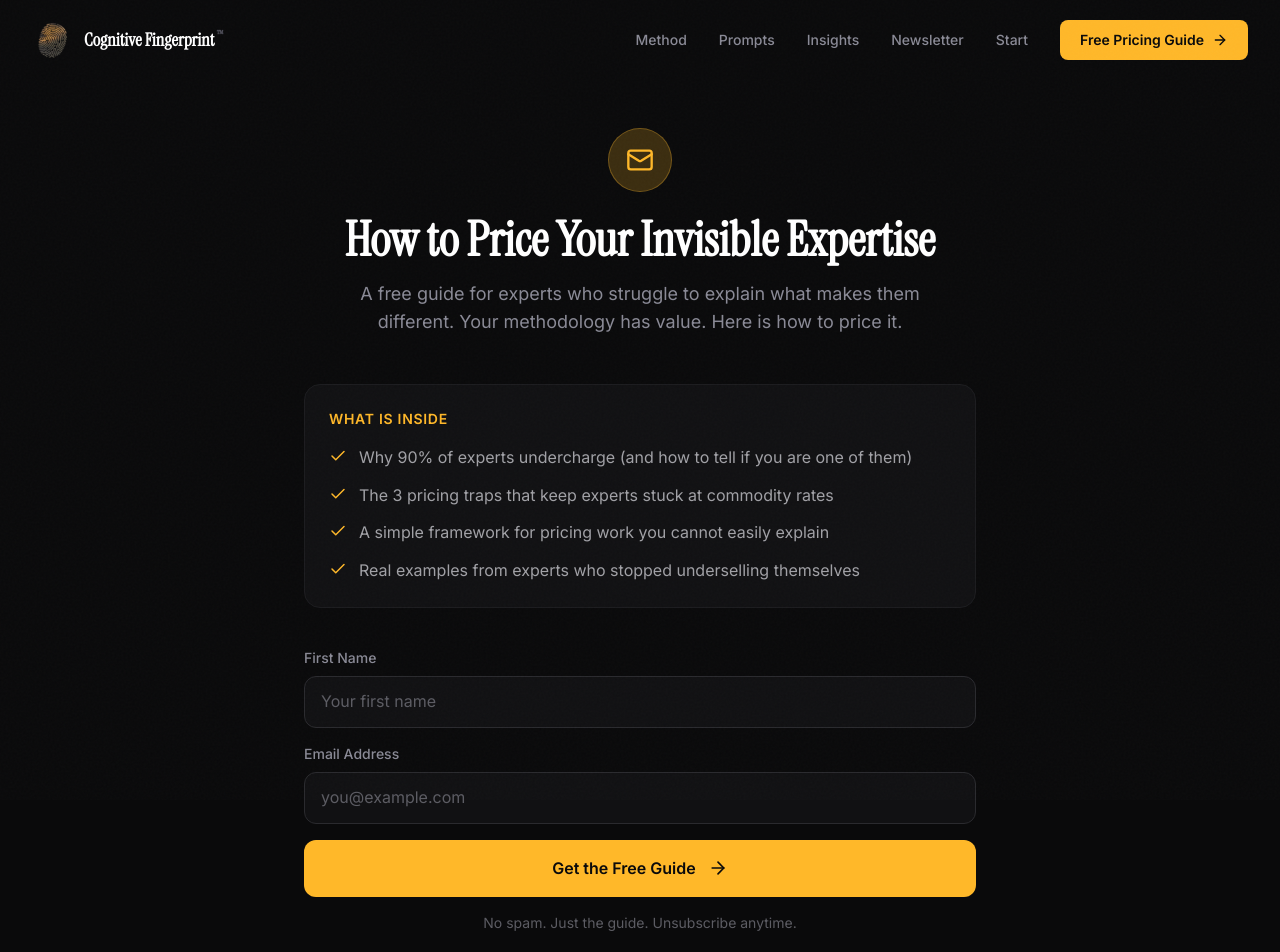
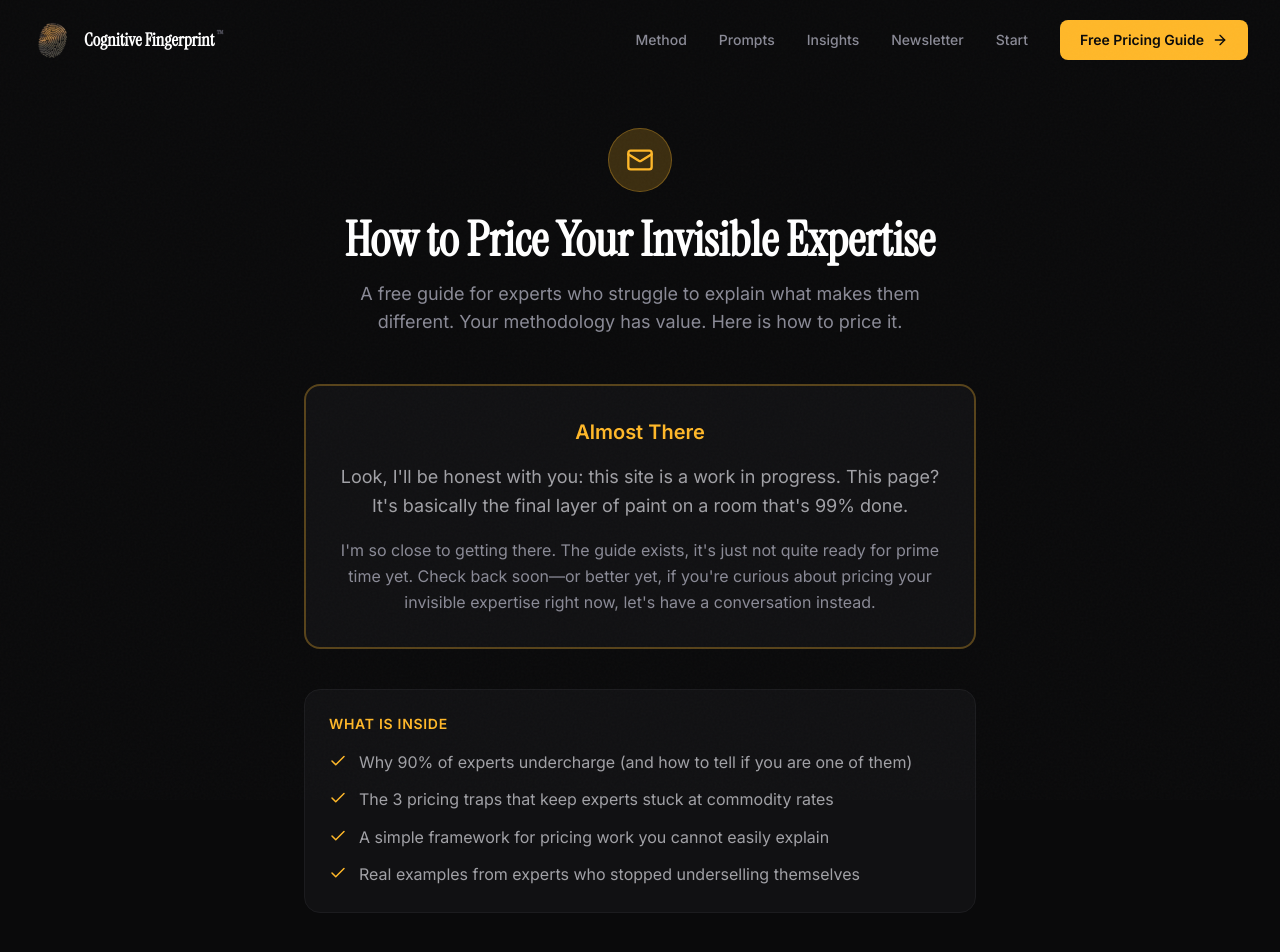
Before and after one commit to bernsmp/cf-landing-page, a Next.js app: page /assessment in a window 1280 px wide. Shown: the top 952 px of the page. Built offline with nearby package versions, Linux system fonts and the light colour scheme.

Commit message:
Add coming soon notice to pricing guide - remove email collection

```diff
--- a/app/assessment/page.tsx
+++ b/app/assessment/page.tsx
@@ -1,46 +1,13 @@
 'use client';
 
-import React, { useState, FormEvent } from 'react';
+import React from 'react';
 import Link from 'next/link';
-import { motion, AnimatePresence } from 'framer-motion';
+import { motion } from 'framer-motion';
 import { Navigation } from '@/components/layout/Navigation';
 import { Footer } from '@/components/layout/Footer';
-import { ArrowRight, Check, Mail, Loader2, Calendar } from 'lucide-react';
+import { Check, Mail, Calendar, ArrowRight } from 'lucide-react';
 
 export default function PricingGuidePage() {
-  const [email, setEmail] = useState('');
-  const [firstName, setFirstName] = useState('');
-  const [loading, setLoading] = useState(false);
-  const [success, setSuccess] = useState(false);
-  const [error, setError] = useState('');
-
-  const handleSubmit = async (e: FormEvent) => {
-    e.preventDefault();
-    setError('');
-    setLoading(true);
-
-    try {
-      const response = await fetch('/api/convertkit/subscribe', {
-        method: 'POST',
-        headers: { 'Content-Type': 'application/json' },
-        body: JSON.stringify({
-          email,
-          firstName,
-          leadMagnet: 'pricing-guide'
-        })
-      });
-
-      if (response.ok) {
-        setSuccess(true);
-      } else {
-        setError('Something went wrong. Please try again.');
-      }
-    } catch {
-      setError('Something went wrong. Please try again.');
-    }
-
-    setLoading(false);
-  };
 
   const benefits = [
     'Why 90% of experts undercharge (and how to tell if you are one of them)',
@@ -56,13 +23,9 @@ export default function PricingGuidePage() {
 
       <main className="pt-32 pb-20 px-6 lg:px-8">
         <div className="max-w-2xl mx-auto">
-          <AnimatePresence mode="wait">
-            {!success ? (
           <motion.div
-                key="form"
             initial={{ opacity: 0, y: 30 }}
             animate={{ opacity: 1, y: 0 }}
-                exit={{ opacity: 0, y: -30 }}
           >
             {/* Header */}
             <div className="text-center mb-12">
@@ -83,11 +46,34 @@ export default function PricingGuidePage() {
               </p>
             </div>
 
+            {/* Coming Soon Notice */}
+            <motion.div
+              initial={{ opacity: 0, y: 20 }}
+              animate={{ opacity: 1, y: 0 }}
+              transition={{ delay: 0.1 }}
+              className="mb-10 p-8 rounded-2xl bg-[var(--grey-900)] border-2 border-[var(--brand-gold)]/30"
+            >
+              <div className="text-center">
+                <h3 className="text-xl font-semibold text-[var(--brand-gold)] mb-4">
+                  Almost There
+                </h3>
+                <p className="text-[var(--grey-300)] text-lg leading-relaxed mb-4">
+                  Look, I'll be honest with you: this site is a work in progress.
+                  This page? It's basically the final layer of paint on a room that's 99% done.
+                </p>
+                <p className="text-[var(--grey-400)] leading-relaxed">
+                  I'm so close to getting there. The guide exists, it's just not quite ready for prime time yet.
+                  Check back soon—or better yet, if you're curious about pricing your invisible expertise right now,
+                  let's have a conversation instead.
+                </p>
+              </div>
+            </motion.div>
+
             {/* What's Inside */}
             <motion.div
               initial={{ opacity: 0, y: 20 }}
               animate={{ opacity: 1, y: 0 }}
-                  transition={{ delay: 0.1 }}
+              transition={{ delay: 0.2 }}
               className="mb-10 p-6 rounded-2xl bg-[var(--grey-900)] border border-[var(--grey-800)]"
             >
               <h2 className="text-sm font-semibold text-[var(--brand-gold)] uppercase tracking-wider mb-4">
@@ -103,101 +89,18 @@ export default function PricingGuidePage() {
               </ul>
             </motion.div>
 
-                {/* Form */}
-                <motion.form
+            {/* CTA */}
+            <motion.div
               initial={{ opacity: 0, y: 20 }}
               animate={{ opacity: 1, y: 0 }}
-                  transition={{ delay: 0.2 }}
-                  onSubmit={handleSubmit}
-                  className="space-y-4"
-                >
-                  <div>
-                    <label htmlFor="firstName" className="block text-sm font-medium text-[var(--grey-400)] mb-2">
-                      First Name
-                    </label>
-                    <input
-                      type="text"
-                      id="firstName"
-                      value={firstName}
-                      onChange={(e) => setFirstName(e.target.value)}
-                      required
-                      className="w-full px-4 py-3 rounded-xl bg-[var(--grey-900)] border border-[var(--grey-700)] text-white placeholder-[var(--grey-500)] focus:outline-none focus:border-[var(--brand-gold)] transition-colors"
-                      placeholder="Your first name"
-                    />
-                  </div>
-
-                  <div>
-                    <label htmlFor="email" className="block text-sm font-medium text-[var(--grey-400)] mb-2">
-                      Email Address
-                    </label>
-                    <input
-                      type="email"
-                      id="email"
-                      value={email}
-                      onChange={(e) => setEmail(e.target.value)}
-                      required
-                      className="w-full px-4 py-3 rounded-xl bg-[var(--grey-900)] border border-[var(--grey-700)] text-white placeholder-[var(--grey-500)] focus:outline-none focus:border-[var(--brand-gold)] transition-colors"
-                      placeholder="you@example.com"
-                    />
-                  </div>
-
-                  {error && (
-                    <p className="text-red-400 text-sm">{error}</p>
-                  )}
-
-                  <button
-                    type="submit"
-                    disabled={loading}
-                    className="w-full flex items-center justify-center gap-3 px-8 py-4 bg-[var(--brand-gold)] text-[var(--grey-950)] font-semibold rounded-xl hover:bg-[var(--brand-gold-light)] transition-all duration-300 disabled:opacity-50 disabled:cursor-not-allowed"
-                  >
-                    {loading ? (
-                      <>
-                        <Loader2 size={20} className="animate-spin" />
-                        Sending...
-                      </>
-                    ) : (
-                      <>
-                        Get the Free Guide
-                        <ArrowRight size={20} />
-                      </>
-                    )}
-                  </button>
-
-                  <p className="text-center text-sm text-[var(--grey-500)]">
-                    No spam. Just the guide. Unsubscribe anytime.
-                  </p>
-                </motion.form>
-              </motion.div>
-            ) : (
-              /* Success State */
-              <motion.div
-                key="success"
-                initial={{ opacity: 0, y: 30 }}
-                animate={{ opacity: 1, y: 0 }}
+              transition={{ delay: 0.3 }}
               className="text-center"
             >
-                <motion.div
-                  initial={{ scale: 0 }}
-                  animate={{ scale: 1 }}
-                  transition={{ type: 'spring', delay: 0.1 }}
-                  className="inline-flex items-center justify-center w-20 h-20 rounded-full bg-[var(--brand-gold)]/20 border border-[var(--brand-gold)]/30 mb-8"
-                >
-                  <Check className="text-[var(--brand-gold)]" size={40} />
-                </motion.div>
-
-                <h2 className="font-display text-3xl md:text-4xl font-bold text-white mb-4">
-                  Check your inbox
-                </h2>
-
-                <p className="text-lg text-[var(--grey-400)] mb-8 max-w-md mx-auto">
-                  Your pricing guide is on its way. It should arrive in the next few minutes.
-                </p>
-
-                <div className="p-6 rounded-2xl bg-[var(--grey-900)] border border-[var(--grey-800)] mb-8">
+              <div className="p-6 rounded-2xl bg-[var(--grey-900)] border border-[var(--grey-800)] mb-6">
                 <p className="text-[var(--grey-300)] mb-4">
                   While you wait, here is something to consider:
                 </p>
-                  <p className="text-white font-medium">
+                <p className="text-white font-medium text-lg">
                   The guide will show you what to charge. A conversation will show you what you are actually worth.
                 </p>
               </div>
@@ -217,8 +120,7 @@ export default function PricingGuidePage() {
                 30 minutes. No pitch. Just clarity.
               </p>
             </motion.div>
-            )}
-          </AnimatePresence>
+          </motion.div>
         </div>
       </main>
 
```
Lines whose indentation alone changed are shown as unchanged.
